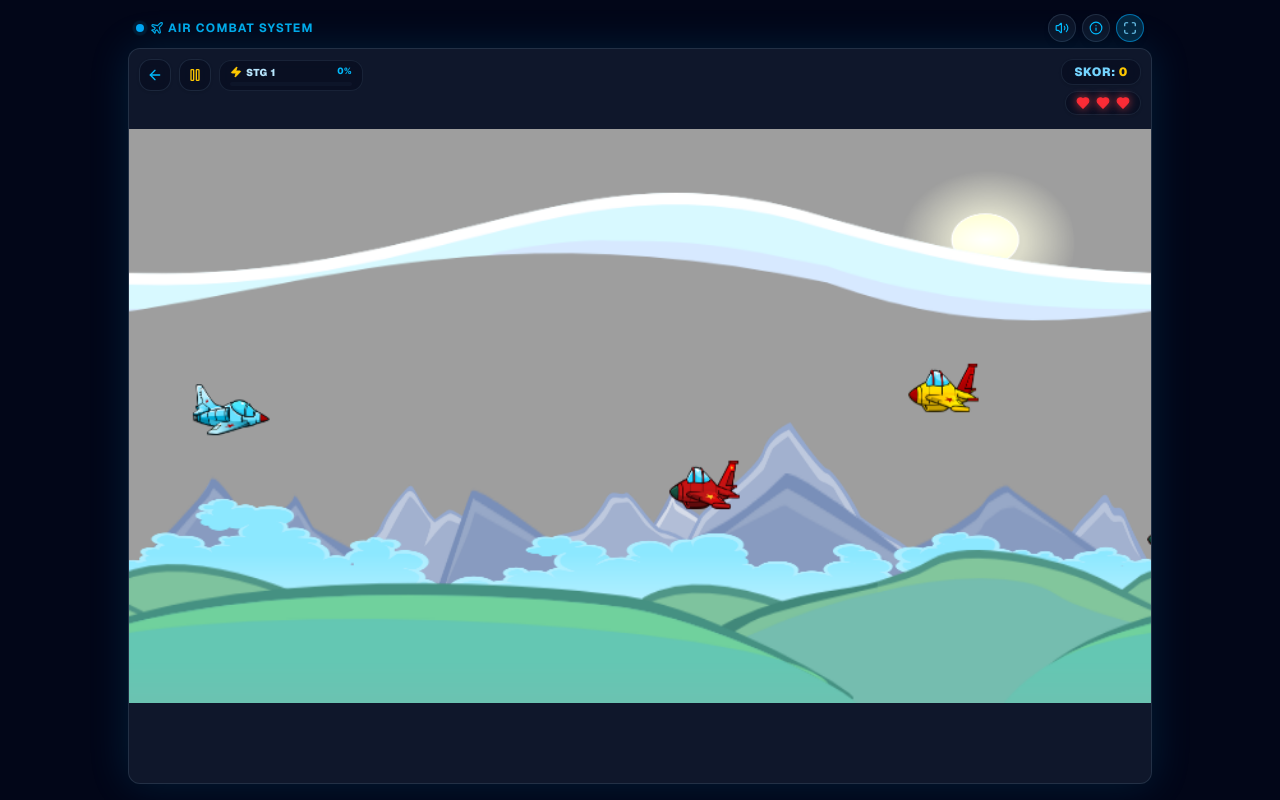
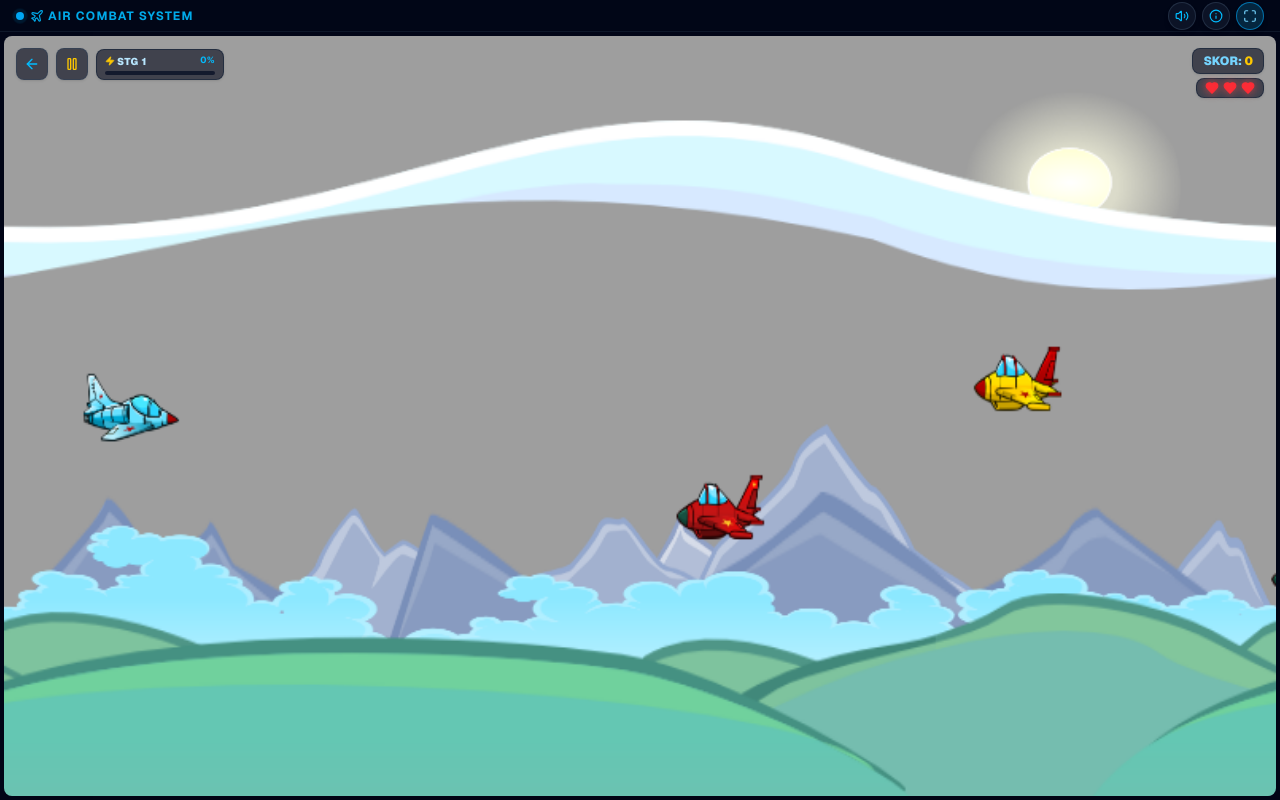
Before and after one commit to ka-zukii/penjaga-langit, a Next.js app: page / in a window 1280 px wide. Both pictures are taken after a click on the button "MULAI GAME". Built offline with nearby package versions, Linux system fonts and the light colour scheme.

Commit message:
feat: improve game controls and HUD responsiveness, enhance player movement boundaries, and update UI elements

```diff
--- a/components/PenjagaLangitGame.tsx
+++ b/components/PenjagaLangitGame.tsx
@@ -10,7 +10,6 @@ import {
   LuRotateCcw,
   LuMaximize,
   LuMinimize,
-  LuPlaneTakeoff,
 } from "react-icons/lu";
 
 import { GameHUD } from "./game/gameHUD";
@@ -24,8 +23,8 @@ import { HighScoreModal } from "./game/HighScoreModal";
 export default function PenjagaLangitGame() {
   const {
     canvasRef,
-    isAssetsLoaded, // <--- Tambahkan ini
-    loadProgress, // <--- Tambahkan ini
+    isAssetsLoaded,
+    loadProgress,
     score,
     playerHp,
     gameMode,
@@ -74,8 +73,8 @@ export default function PenjagaLangitGame() {
   }, []);
 
   return (
-    <div className="relative w-screen h-dvh bg-slate-950 text-white font-sans p-1 sm:p-3 select-none overflow-hidden flex flex-col justify-between items-center">
-      {/* WARNING PORTRAIT */}
+    <div className="fixed inset-0 bg-slate-950 text-white font-sans select-none overflow-hidden flex flex-col justify-between items-center touch-none">
+      {/* PERINGATAN MODAL PORTRAIT */}
       <div className="fixed inset-0 bg-slate-950/95 z-50 flex flex-col items-center justify-center p-6 text-center portrait:flex landscape:hidden">
         <LuRotateCcw className="w-12 h-12 text-sky-400 animate-spin mb-4" />
         <h3 className="text-xl font-black text-white mb-2">
@@ -88,8 +87,8 @@ export default function PenjagaLangitGame() {
 
       <div className="absolute inset-0 bg-[radial-gradient(ellipse_at_top,var(--tw-gradient-stops))] from-sky-900/20 via-slate-950 to-slate-950 pointer-events-none" />
 
-      {/* TOP HEADER MENU */}
-      <div className="w-full max-w-5xl flex justify-between items-center px-2 z-10 shrink-0 h-8">
+      {/* HEADER BAR ATAS */}
+      <div className="w-full flex justify-between items-center px-3 sm:px-4 z-20 shrink-0 h-7 sm:h-8 bg-slate-950/90 border-b border-slate-800/50">
         <div className="flex items-center gap-1.5">
           <span className="flex h-2 w-2 relative">
             <span className="animate-ping absolute inline-flex h-full w-full rounded-full bg-sky-400 opacity-75"></span>
@@ -104,7 +103,7 @@ export default function PenjagaLangitGame() {
           <button
             onClick={toggleAudioMute}
             title={isMuted ? "Aktifkan Suara" : "Matikan Suara"}
-            className="w-7 h-7 rounded-full bg-slate-900/80 hover:bg-slate-800/90 backdrop-blur-md border border-slate-700/60 flex items-center justify-center text-slate-200 shadow-md active:scale-90 transition-all"
+            className="w-6 h-6 sm:w-7 sm:h-7 rounded-full bg-slate-900/80 hover:bg-slate-800/90 border border-slate-700/60 flex items-center justify-center text-slate-200 shadow-md active:scale-90 transition-all"
           >
             {isMuted ? (
               <LuVolumeX className="w-3.5 h-3.5 text-red-400" />
@@ -116,7 +115,7 @@ export default function PenjagaLangitGame() {
           <button
             onClick={() => setShowCredits(true)}
             title="Credits"
-            className="w-7 h-7 rounded-full bg-slate-900/80 hover:bg-slate-800/90 backdrop-blur-md border border-slate-700/60 flex items-center justify-center text-slate-200 shadow-md active:scale-90 transition-all"
+            className="w-6 h-6 sm:w-7 sm:h-7 rounded-full bg-slate-900/80 hover:bg-slate-800/90 border border-slate-700/60 flex items-center justify-center text-slate-200 shadow-md active:scale-90 transition-all"
           >
             <LuInfo className="w-3.5 h-3.5 text-sky-400" />
           </button>
@@ -124,7 +123,7 @@ export default function PenjagaLangitGame() {
           <button
             onClick={toggleFullscreen}
             title={isFullscreen ? "Keluar Layar Penuh" : "Layar Penuh"}
-            className="w-7 h-7 rounded-full bg-sky-950/80 hover:bg-sky-800/90 backdrop-blur-md border border-sky-500/60 flex items-center justify-center text-sky-300 shadow-md active:scale-90 transition-all"
+            className="w-6 h-6 sm:w-7 sm:h-7 rounded-full bg-sky-950/80 hover:bg-sky-800/90 border border-sky-500/60 flex items-center justify-center text-sky-300 shadow-md active:scale-90 transition-all"
           >
             {isFullscreen ? (
               <LuMinimize className="w-3.5 h-3.5" />
@@ -135,15 +134,15 @@ export default function PenjagaLangitGame() {
         </div>
       </div>
 
-      {/* CANVAS CONTAINER UTAMA */}
-      <div className="relative w-full max-w-5xl flex-1 flex items-center justify-center min-h-0 z-10 my-1">
-        <div className="relative w-full h-full max-h-full aspect-video border border-slate-700/60 rounded-xl overflow-hidden shadow-[0_0_40px_rgba(14,165,233,0.15)] bg-slate-900 flex items-center justify-center">
-          {/* LOADING SCREEN PRELOADER (TAMPIL PALING AWAL) */}
+      {/* GAME STAGE AREA */}
+      <div className="relative w-full flex-1 flex items-center justify-center overflow-hidden z-10 bg-slate-950 p-1">
+        {/* 🎯 BINGKAI PRESISI (KUNCI HUD TERHADAP ARENA CANVAS) */}
+        <div className="relative aspect-video h-full max-w-full flex items-center justify-center overflow-hidden bg-slate-900 rounded-lg shadow-2xl">
+          {/* 1. LOADING PRELOADER */}
           {!isAssetsLoaded && (
-            <div className="absolute inset-0 z-50 bg-slate-950/95 flex flex-col items-center justify-center p-6 text-white select-none backdrop-blur-md">
+            <div className="absolute inset-0 z-50 bg-slate-950 flex flex-col items-center justify-center p-6 text-white select-none">
               <div className="absolute w-72 h-72 bg-sky-500/10 rounded-full blur-3xl pointer-events-none" />
 
-              {/* Menggunakan Aset Gambar Pesawat Player dengan Efek Bouncing & Glow */}
               <div className="relative z-10 w-16 h-16 sm:w-20 sm:h-20 flex items-center justify-center mb-3 animate-bounce">
                 <img
                   src="/images/player.png"
@@ -159,7 +158,6 @@ export default function PenjagaLangitGame() {
                 MEMUAT ASET GAME...
               </p>
 
-              {/* Progress Bar Container */}
               <div className="relative z-10 w-full max-w-xs h-3 bg-slate-900 border border-slate-800 rounded-full overflow-hidden p-0.5 shadow-inner">
                 <div
                   className="h-full bg-linear-to-r from-sky-400 via-blue-500 to-sky-400 rounded-full transition-all duration-200 shadow-[0_0_12px_rgba(56,189,248,0.6)]"
@@ -173,14 +171,15 @@ export default function PenjagaLangitGame() {
             </div>
           )}
 
-          {/* 2. CANVAS & OVERLAY MODAL LAINNYA */}
+          {/* 2. CANVAS GAME UTAMA */}
           <canvas
             ref={canvasRef}
             width={800}
             height={450}
-            className="w-full h-full block object-contain"
+            className="w-full h-full block"
           />
 
+          {/* 3. GAME HUD (TERKUNCI 100% PRESISI DI DALAM CANVAS) */}
           <GameHUD
             score={score}
             playerHp={playerHp}
@@ -192,8 +191,10 @@ export default function PenjagaLangitGame() {
             isBossStage={isBossStage}
           />
 
+          {/* 4. CONTROLS JOYSTICK */}
           <MobileControls gameMode={gameMode} />
 
+          {/* 5. MODALS & MENUS */}
           {gameMode === "MENU" && (
             <MainMenu
               onStartGame={startGame}
@@ -217,7 +218,7 @@ export default function PenjagaLangitGame() {
           {gameMode === "HIGHSCORE" && <HighScoreModal onClose={backToMenu} />}
 
           {gameMode === "PAUSED" && (
-            <div className="absolute inset-0 bg-slate-950/80 backdrop-blur-sm z-30 flex flex-col items-center justify-center gap-4">
+            <div className="absolute inset-0 bg-slate-950/80 backdrop-blur-xs z-30 flex flex-col items-center justify-center gap-4">
               <h2 className="text-3xl font-black text-sky-400 tracking-wider">
                 GAME DIJEDA
               </h2>
--- a/components/game/MobileControls.tsx
+++ b/components/game/MobileControls.tsx
@@ -119,7 +119,7 @@ export function MobileControls({ gameMode }: MobileControlsProps) {
         </div>
       </div>
 
-      {/* 🎯 TOMBOL TEMBAK (KHUSUS MOBILE/TABLET) */}
+      {/* TOMBOL TEMBAK (KHUSUS MOBILE/TABLET) */}
       <div className="pointer-events-auto mb-0.5 mr-0.5">
         <button
           onTouchStart={() => setKeyState("Space", true)}
--- a/components/game/gameHUD.tsx
+++ b/components/game/gameHUD.tsx
@@ -33,43 +33,43 @@ export function GameHUD({
   if (gameMode !== "PLAYING" && gameMode !== "PAUSED") return null;
 
   return (
-    <>
-      {/* POJOK KIRI ATAS: KONTROL & STAGE INDICATOR COMPACT */}
-      <div className="absolute top-2.5 left-2.5 flex items-center gap-2 z-30">
+    <div className="absolute inset-0 pointer-events-none z-30 p-2 sm:p-3 flex justify-between items-start select-none">
+      {/* SISI KIRI: NAVIGASI & STAGE INDICATOR COMPACT */}
+      <div className="pointer-events-auto flex items-center gap-1.5 sm:gap-2">
         <button
           onClick={onBackToMenu}
           title="Kembali ke Menu Utama"
-          className="w-8 h-8 rounded-xl bg-slate-950/40 hover:bg-slate-800/80 backdrop-blur-xs border border-slate-700/50 flex items-center justify-center text-slate-200 transition-all active:scale-90 shadow-sm"
+          className="w-7 h-7 sm:w-8 sm:h-8 rounded-lg bg-slate-950/60 hover:bg-slate-800/80 backdrop-blur-md border border-slate-700/60 flex items-center justify-center text-slate-200 transition-all active:scale-90 shadow-sm"
         >
-          <LuArrowLeft className="w-4 h-4 text-sky-400" />
+          <LuArrowLeft className="w-3.5 h-3.5 sm:w-4 sm:h-4 text-sky-400" />
         </button>
 
         <button
           onClick={onTogglePause}
           title={gameMode === "PAUSED" ? "Lanjutkan" : "Jeda"}
-          className="w-8 h-8 rounded-xl bg-slate-950/40 hover:bg-slate-800/80 backdrop-blur-xs border border-slate-700/50 flex items-center justify-center text-slate-200 transition-all active:scale-90 shadow-sm"
+          className="w-7 h-7 sm:w-8 sm:h-8 rounded-lg bg-slate-950/60 hover:bg-slate-800/80 backdrop-blur-md border border-slate-700/60 flex items-center justify-center text-slate-200 transition-all active:scale-90 shadow-sm"
         >
           {gameMode === "PAUSED" ? (
-            <LuPlay className="w-4 h-4 text-green-400 fill-green-400" />
+            <LuPlay className="w-3.5 h-3.5 sm:w-4 sm:h-4 text-green-400 fill-green-400" />
           ) : (
-            <LuPause className="w-4 h-4 text-yellow-400" />
+            <LuPause className="w-3.5 h-3.5 sm:w-4 sm:h-4 text-yellow-400" />
           )}
         </button>
 
-        {/* STAGE & PROGRESS MINI CONTAINER */}
-        <div className="flex flex-col gap-0.5 bg-slate-950/40 backdrop-blur-xs px-2.5 py-1 rounded-xl border border-slate-800/80 w-28 sm:w-36">
-          <div className="flex items-center justify-between text-[10px] font-black tracking-wider">
+        {/* STAGE & PROGRESS (TERKUNCI PRESISI) */}
+        <div className="flex flex-col gap-0.5 bg-slate-950/60 backdrop-blur-md px-2 py-1 rounded-lg border border-slate-800/80 w-24 sm:w-32 shadow-sm">
+          <div className="flex items-center justify-between text-[9px] sm:text-[10px] font-black tracking-wider">
             {isBossStage ? (
-              <span className="text-red-400 flex items-center gap-1 animate-pulse">
-                <LuSkull className="w-3 h-3 text-red-400" /> BOSS
+              <span className="text-red-400 flex items-center gap-0.5 animate-pulse">
+                <LuSkull className="w-2.5 h-2.5 text-red-400" /> BOSS
               </span>
             ) : (
-              <span className="text-sky-200 flex items-center gap-1">
-                <LuZap className="w-3 h-3 text-yellow-400 fill-yellow-400" />{" "}
+              <span className="text-sky-200 flex items-center gap-0.5">
+                <LuZap className="w-2.5 h-2.5 text-yellow-400 fill-yellow-400" />{" "}
                 STG {stage}
               </span>
             )}
-            <span className="text-[9px] text-sky-400 font-extrabold">
+            <span className="text-[8px] sm:text-[9px] text-sky-400 font-bold">
               {stageProgress}%
             </span>
           </div>
@@ -85,27 +85,26 @@ export function GameHUD({
         </div>
       </div>
 
-      {/* AREA TENGAH ATAS: KOSONG TOTAL UNTUK PANDANGAN ARENA PERTEMPURAN */}
-
-      {/* POJOK KANAN ATAS: SKOR & DARA/HP */}
-      <div className="absolute top-2.5 right-2.5 flex flex-col items-end gap-1.5 z-30">
-        <div className="bg-slate-950/40 backdrop-blur-xs px-3 py-1 rounded-xl border border-slate-800/80 font-black text-sky-300 text-xs shadow-sm tracking-wider">
+      {/* SISI KANAN: SKOR & DARAH/HP */}
+      <div className="pointer-events-auto flex flex-col items-end gap-1">
+        <div className="bg-slate-950/60 backdrop-blur-md px-2.5 py-0.5 sm:py-1 rounded-lg border border-slate-800/80 font-black text-sky-300 text-[10px] sm:text-xs shadow-sm">
           SKOR:{" "}
           <span className="text-yellow-400">{score.toLocaleString()}</span>
         </div>
-        <div className="flex gap-1.5 bg-slate-950/40 backdrop-blur-xs px-2.5 py-1 rounded-xl border border-slate-800/80 shadow-sm">
+
+        <div className="flex gap-1 bg-slate-950/60 backdrop-blur-md px-2 py-0.5 rounded-lg border border-slate-800/80 shadow-sm">
           {[...Array(3)].map((_, i) => (
             <LuHeart
               key={i}
-              className={`w-3.5 h-3.5 transition-all ${
+              className={`w-3 h-3 sm:w-3.5 sm:h-3.5 transition-all ${
                 i < playerHp
-                  ? "text-red-500 fill-red-500 drop-shadow-[0_0_5px_rgba(239,68,68,0.8)]"
+                  ? "text-red-500 fill-red-500 drop-shadow-[0_0_4px_rgba(239,68,68,0.8)]"
                   : "text-slate-700/80"
               }`}
             />
           ))}
         </div>
       </div>
-    </>
+    </div>
   );
 }
--- a/utils/game/gameEngine.ts
+++ b/utils/game/gameEngine.ts
@@ -43,7 +43,7 @@ export function updateGameLogic(
   const player = playerRef.current;
   const currentStage = stageRef.current.currentStage;
 
-  // 1. KONTROL GERAKAN PLAYER
+  // 1. KONTROL & BATASAN GERAKAN PLAYER (BOUNDING BOX LOCK)
   let targetRotation = 0;
   const isUp =
     settingsRef.current.controlType === "WASD" ? keys["KeyW"] : keys["ArrowUp"];
@@ -60,20 +60,31 @@ export function updateGameLogic(
       ? keys["KeyD"]
       : keys["ArrowRight"];
 
-  if (isUp && player.y > 0) {
+  if (isUp) {
     player.y -= player.speed;
     targetRotation = -18 * (Math.PI / 180);
   }
-  if (isDown && player.y < canvasHeight - player.height) {
+  if (isDown) {
     player.y += player.speed;
     targetRotation = 18 * (Math.PI / 180);
   }
-  if (isLeft && player.x > 0) {
+  if (isLeft) {
     player.x -= player.speed;
   }
-  if (isRight && player.x < canvasWidth - player.width) {
+  if (isRight) {
     player.x += player.speed;
   }
+
+  // 🛑 CLAMP PLAYER AGAR 100% TIDAK BISA KELUAR LAYAR (TETAP TERLIHAT PENUH)
+  const padding = 5; // Margin tipis dari pinggir canvas
+  player.x = Math.max(
+    padding,
+    Math.min(canvasWidth - player.width - padding, player.x),
+  );
+  player.y = Math.max(
+    padding,
+    Math.min(canvasHeight - player.height - padding, player.y),
+  );
 
   player.rotation = player.rotation || 0;
   player.rotation += (targetRotation - player.rotation) * 0.25;
@@ -99,7 +110,7 @@ export function updateGameLogic(
 
   enemyBulletsRef.current.forEach((eb) => {
     eb.x -= eb.speed;
-    if (eb.vy) eb.y += eb.vy; // Support peluru menyebar / miring
+    if (eb.vy) eb.y += eb.vy;
   });
   enemyBulletsRef.current = enemyBulletsRef.current.filter(
     (eb) => eb.x > -20 && eb.y > -20 && eb.y < canvasHeight + 20,
@@ -107,30 +118,34 @@ export function updateGameLogic(
 
   const now = Date.now();
 
-  // 4. PERGERAKAN & POLA TEMBAKAN MUSUH INTERAKTIF
+  // 4. PERGERAKAN & BATASAN MUSUH
   enemiesRef.current.forEach((e) => {
-    // Inisialisasi offset gelombang jika belum ada
     if (e.sineOffset === undefined) e.sineOffset = Math.random() * 100;
 
     if (e.type === "KAMIKAZE") {
-      // Kamikaze mengejar koordinat Y player secara agresif
       e.x -= e.speed;
       if (e.y < player.y) e.y += 1.5;
       if (e.y > player.y) e.y -= 1.5;
+
+      // Batasi Kamikaze agar tetap di dalam layar saat mengejar Y
+      e.y = Math.max(10, Math.min(canvasHeight - e.height - 10, e.y));
     } else if (e.type === "BOSS") {
-      // Pergerakan Boss di area kanan
+      // Pergerakan Boss di sisi kanan (tidak melewati tengah ke kiri)
       if (e.x > canvasWidth - 160) {
         e.x -= e.speed;
       }
+
       if (Math.abs(e.y - (e.targetY || 0)) < 10) {
-        e.targetY = Math.random() * (canvasHeight - e.height);
+        e.targetY = Math.random() * (canvasHeight - e.height - 20) + 10;
       }
       e.y += (e.y < (e.targetY || 0) ? 1 : -1) * 1.5;
 
-      // BOSS SHOOTING PATTERN
+      // Clamp Boss di dalam batas vertikal
+      e.y = Math.max(10, Math.min(canvasHeight - e.height - 10, e.y));
+
+      // POLA TEMBAKAN BOSS
       const bossShootInterval = Math.max(800, 1500 - currentStage * 20);
       if (!e.lastShotTime || now - e.lastShotTime > bossShootInterval) {
-        // Tembakan 3 Arah Lurus + Menyebar
         enemyBulletsRef.current.push(
           { x: e.x, y: e.y + 20, width: 14, height: 7, speed: 6, vy: -1 },
           {
@@ -153,19 +168,16 @@ export function updateGameLogic(
         e.lastShotTime = now;
       }
     } else {
-      // MUSUH BIASA (NORMAL): GERAKAN GELOMBANG NAIK-TURUN HALUS
+      // MUSUH BIASA (NORMAL)
       e.x -= e.speed;
       e.y += Math.sin(now * 0.003 + e.sineOffset) * 0.8;
 
-      // Jaga agar musuh tidak keluar batas atas/bawah layar
+      // 🛑 CLAMP MUSUH BIASA AGAR TIDAK LEWAT ATAS/BAWAH LAYAR
       e.y = Math.max(10, Math.min(canvasHeight - e.height - 10, e.y));
 
       // POLA TEMBAKAN MUSUH BIASA
-      // Frekuensi tembakan disesuaikan dengan Stage agar seimbang
       const enemyShootInterval = Math.max(1600, 2800 - currentStage * 50);
-
       if (!e.lastShotTime || now - e.lastShotTime > enemyShootInterval) {
-        // Jika musuh tipe Jet Tempur (variantIndex >= 4) & Stage >= 3: Double Spread Shot
         if (e.variantIndex && e.variantIndex >= 4 && currentStage >= 3) {
           enemyBulletsRef.current.push(
             { x: e.x, y: e.y + 8, width: 12, height: 6, speed: 5.5, vy: -0.6 },
@@ -179,7 +191,6 @@ export function updateGameLogic(
             },
           );
         } else {
-          // Single Straight Shot standar
           enemyBulletsRef.current.push({
             x: e.x,
             y: e.y + e.height / 2 - 3,
@@ -194,6 +205,7 @@ export function updateGameLogic(
     }
   });
 
+  // Hapus musuh yang sudah lewat jauh ke kiri
   enemiesRef.current = enemiesRef.current.filter((e) => e.x + e.width > 0);
 
   // 5. TABRAKAN: PELURU PLAYER VS MUSUH
@@ -209,7 +221,6 @@ export function updateGameLogic(
         e.hp -= 1;
 
         if (e.hp <= 0) {
-          // SPAWN LEDAKAN & SFX
           explosionsRef.current.push({
             x: e.x + e.width / 2,
             y: e.y + e.height / 2,
@@ -221,7 +232,6 @@ export function updateGameLogic(
           });
           callbacks.playExplosion();
 
-          // SPESIAL: JIKA KAMIKAZE HANCUR, LEPASKAN SERPIHAN PECAHAN PELURU (DEATH BURST)
           if (e.type === "KAMIKAZE") {
             enemyBulletsRef.current.push(
               {
@@ -331,7 +341,7 @@ export function updateGameLogic(
     }
   });
 
-  // 7. UPDATE FRAME LEDAKAN
+  // 7. LEDAKAN FRAME UPDATE
   explosionsRef.current.forEach((exp) => {
     if (now - exp.lastFrameTime > exp.frameDuration) {
       exp.currentFrame += 1;
@@ -348,7 +358,7 @@ export function updateGameLogic(
   }
 }
 
-// 8. LOGIKA AUTOPILOT CINEMATIC BACKGROUND (HIGHSCORE MODAL)
+// 8. AUTOPILOT CINEMATIC LOGIC
 export function updateAutopilotLogic(
   timestamp: number,
   canvasWidth: number,
@@ -402,6 +412,7 @@ export function updateAutopilotLogic(
   enemiesRef.current.forEach((e) => {
     e.x -= e.speed;
     e.y += Math.sin(now * 0.003 + (e.sineOffset || 0)) * 0.8;
+    e.y = Math.max(10, Math.min(canvasHeight - e.height - 10, e.y));
   });
 
   playerBulletsRef.current.forEach((b, bIdx) => {
```
